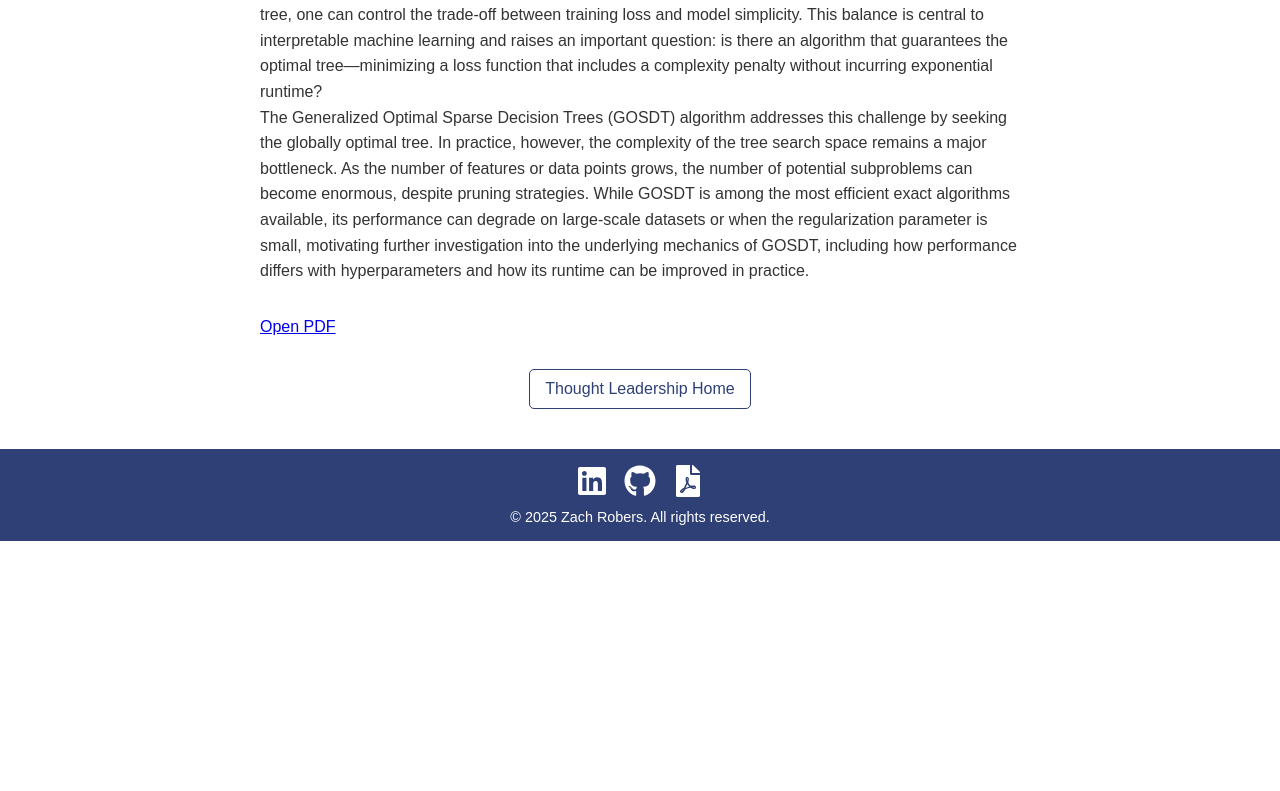
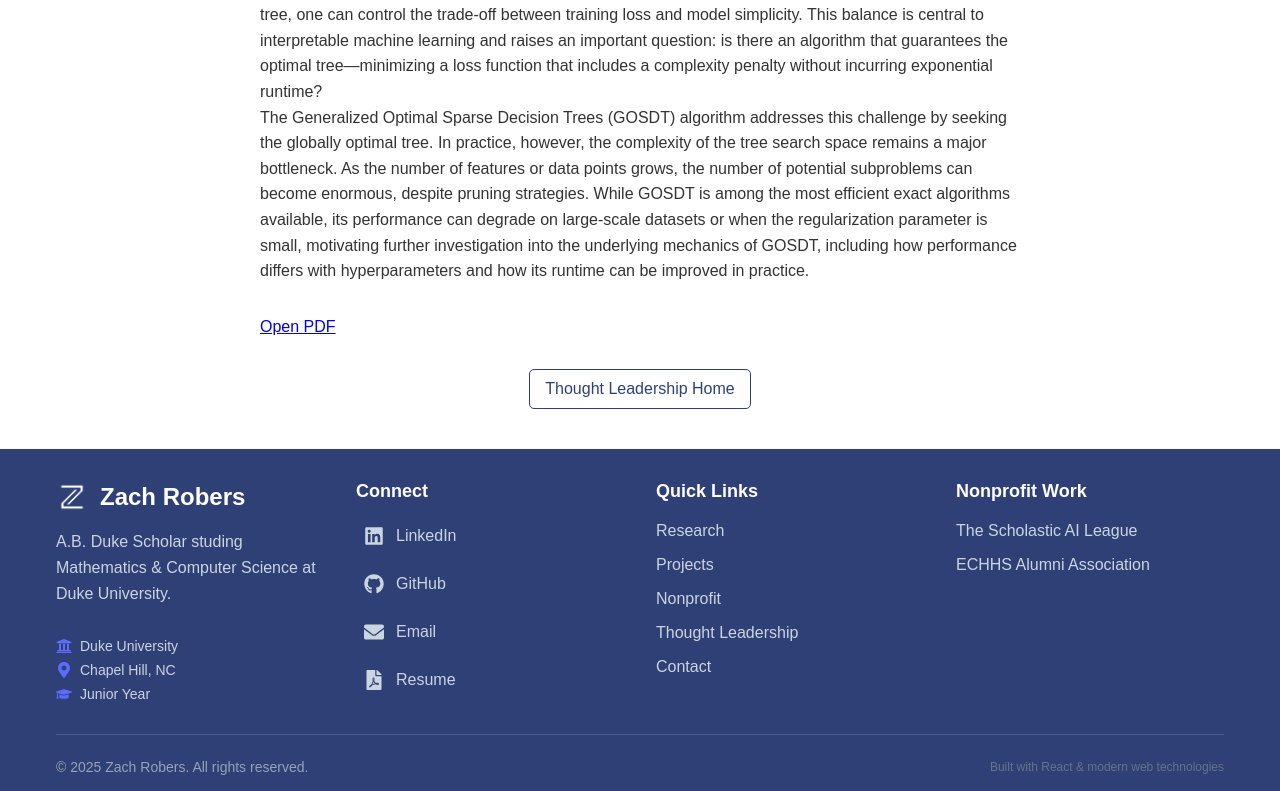
Before and after one commit to zrobers/personal-website, a React (Create React App) app: page /thought-leadership/gosdt-efficiency in a window 1280 px wide. Shown: the part 1198-1989 px from the top of the page. Before the commit the page ends 1739 px from the top, so only its background shows below. Built offline with nearby package versions, Linux system fonts and the light colour scheme.

Commit message:
more robust footer

```diff
--- a/src/components/Footer.js
+++ b/src/components/Footer.js
@@ -1,43 +1,132 @@
 import React from 'react';
-import { FaLinkedin, FaGithub, FaFilePdf } from 'react-icons/fa';
+import { FaLinkedin, FaGithub, FaFilePdf, FaEnvelope, FaMapMarkerAlt, FaGraduationCap, FaUniversity } from 'react-icons/fa';
 
 const Footer = () => {
   const currentYear = new Date().getFullYear();
 
   return (
     <footer style={styles.footer}>
-      <div style={styles.iconContainer}>
+      <div style={styles.container}>
+        {/* Main Footer Content */}
+        <div style={styles.footerContent}>
+
+          {/* About Section */}
+          <div style={styles.footerSection}>
+            <div style={styles.logoContainer}>
+              <img src="/Z_logo.png" alt="Zach Robers" style={styles.logo} />
+              <h3 style={styles.footerTitle}>Zach Robers</h3>
+            </div>
+            <p style={styles.footerDescription}>
+              A.B. Duke Scholar studing Mathematics & Computer Science at Duke University.
+            </p>
+            <div style={styles.contactInfo}>
+              <div style={styles.contactItem}>
+                <FaUniversity style={styles.contactIcon} />
+                <span>Duke University</span>
+              </div>
+              <div style={styles.contactItem}>
+                <FaMapMarkerAlt style={styles.contactIcon} />
+                <span>Chapel Hill, NC</span>
+              </div>
+              <div style={styles.contactItem}>
+                <FaGraduationCap style={styles.contactIcon} />
+                <span>Junior Year</span>
+              </div>
+            </div>
+          </div>
+
+          {/* Connect Section */}
+          <div style={styles.footerSection}>
+            <h4 style={styles.footerSubtitle}>Connect</h4>
+            <div style={styles.socialLinks}>
               <a
                 href="https://www.linkedin.com/in/zach-robers-0579b7236/"
                 target="_blank"
                 rel="noopener noreferrer"
-          style={styles.link}
+                style={styles.socialLink}
                 aria-label="LinkedIn Profile"
               >
-          <FaLinkedin size={32} />
+                <FaLinkedin size={20} />
+                <span>LinkedIn</span>
               </a>
               <a
                 href="https://github.com/zrobers"
                 target="_blank"
                 rel="noopener noreferrer"
-          style={styles.link}
+                style={styles.socialLink}
                 aria-label="GitHub Profile"
               >
-          <FaGithub size={32} />
+                <FaGithub size={20} />
+                <span>GitHub</span>
+              </a>
+              <a
+                href="mailto:zachary.robers@duke.edu"
+                style={styles.socialLink}
+                aria-label="Email Zach"
+              >
+                <FaEnvelope size={20} />
+                <span>Email</span>
               </a>
               <a
                 href="/robers_zach_resume.pdf"
                 target="_blank"
                 rel="noopener noreferrer"
-          style={styles.link}
+                style={styles.socialLink}
                 aria-label="Download Resume"
               >
-          <FaFilePdf size={32} />
+                <FaFilePdf size={20} />
+                <span>Resume</span>
               </a>
             </div>
+          </div>
+
+          {/* Quick Links Section */}
+          <div style={styles.footerSection}>
+            <h4 style={styles.footerSubtitle}>Quick Links</h4>
+            <div style={styles.footerLinks}>
+              <a href="/research" style={styles.footerLink}>Research</a>
+              <a href="/projects" style={styles.footerLink}>Projects</a>
+              <a href="/nonprofit" style={styles.footerLink}>Nonprofit</a>
+              <a href="/thought-leadership" style={styles.footerLink}>Thought Leadership</a>
+              <a href="/contact" style={styles.footerLink}>Contact</a>
+            </div>
+          </div>
+
+          {/* Nonprofit Section */}
+          <div style={styles.footerSection}>
+            <h4 style={styles.footerSubtitle}>Nonprofit Work</h4>
+            <div style={styles.footerLinks}>
+              <a
+                href="https://www.sailea.org"
+                target="_blank"
+                rel="noopener noreferrer"
+                style={styles.footerLink}
+              >
+                The Scholastic AI League
+              </a>
+              <a
+                href="https://www.echhsalumni.org"
+                target="_blank"
+                rel="noopener noreferrer"
+                style={styles.footerLink}
+              >
+                ECHHS Alumni Association
+              </a>
+            </div>
+          </div>
+
+        </div>
+
+        {/* Footer Bottom */}
+        <div style={styles.footerBottom}>
           <p style={styles.copyright}>
             &copy; {currentYear} Zach Robers. All rights reserved.
           </p>
+          <div style={styles.footerBottomLinks}>
+            <span style={styles.footerNote}>Built with React & modern web technologies</span>
+          </div>
+        </div>
+      </div>
     </footer>
   );
 };
@@ -46,28 +135,134 @@ const styles = {
   footer: {
     backgroundColor: '#2e4075',
     color: 'white',
-    textAlign: 'center',
-    padding: '1rem 0',
+    padding: '2rem 0 1rem',
     position: 'relative',
     bottom: 0,
     width: '100%',
     fontFamily: "'Poppins', sans-serif",
   },
-  iconContainer: {
+  container: {
+    maxWidth: '1200px',
+    margin: '0 auto',
+    padding: '0 1rem',
+  },
+  footerContent: {
+    display: 'grid',
+    gridTemplateColumns: 'repeat(auto-fit, minmax(250px, 1fr))',
+    gap: '2rem',
+    marginBottom: '2rem',
+  },
+  footerSection: {
     display: 'flex',
-    justifyContent: 'center',
+    flexDirection: 'column',
+  },
+  logoContainer: {
+    display: 'flex',
+    alignItems: 'center',
+    gap: '0.75rem',
+    marginBottom: '1rem',
+  },
+  logo: {
+    height: '32px',
+    width: 'auto',
+  },
+  footerTitle: {
+    fontSize: '1.5rem',
+    fontWeight: '600',
+    margin: 0,
+    color: '#ffffff',
+  },
+  footerSubtitle: {
+    fontSize: '1.125rem',
+    fontWeight: '600',
+    marginBottom: '1rem',
+    color: '#ffffff',
+  },
+  footerDescription: {
+    color: '#cbd5e1',
+    lineHeight: '1.6',
+    marginBottom: '1rem',
+  },
+  contactInfo: {
+    display: 'flex',
+    flexDirection: 'column',
+    gap: '0.5rem',
+    marginTop: '1rem',
+  },
+  contactItem: {
+    display: 'flex',
+    alignItems: 'center',
+    gap: '0.5rem',
+    color: '#cbd5e1',
+    fontSize: '0.875rem',
+  },
+  contactIcon: {
+    color: '#5b6bff',
+    fontSize: '1rem',
+  },
+  socialLinks: {
+    display: 'flex',
+    flexDirection: 'column',
+    gap: '0.75rem',
+  },
+  socialLink: {
+    display: 'flex',
+    alignItems: 'center',
+    gap: '0.75rem',
+    color: '#cbd5e1',
+    textDecoration: 'none',
+    padding: '0.5rem',
+    borderRadius: '0.5rem',
+    transition: 'all 0.3s ease',
+    fontWeight: '500',
+  },
+  footerLinks: {
+    display: 'flex',
+    flexDirection: 'column',
+    gap: '0.5rem',
+  },
+  footerLink: {
+    color: '#cbd5e1',
+    textDecoration: 'none',
+    padding: '0.25rem 0',
+    transition: 'all 0.3s ease',
+    fontWeight: '500',
+  },
+  footerBottom: {
+    borderTop: '1px solid rgba(203, 213, 225, 0.2)',
+    paddingTop: '1.5rem',
+    display: 'flex',
+    justifyContent: 'space-between',
+    alignItems: 'center',
+    flexWrap: 'wrap',
     gap: '1rem',
-    marginBottom: '0.5rem',
-  },
-  link: {
-    color: 'white',
-    transition: 'color 0.3s',
-    textDecoration: 'none',
   },
   copyright: {
     margin: 0,
-    fontSize: '0.9rem',
+    fontSize: '0.875rem',
     fontWeight: '300',
+    color: '#94a3b8',
+  },
+  footerBottomLinks: {
+    display: 'flex',
+    alignItems: 'center',
+    gap: '1rem',
+    flexWrap: 'wrap',
+  },
+  footerBottomLink: {
+    color: '#cbd5e1',
+    textDecoration: 'none',
+    fontSize: '0.875rem',
+    transition: 'color 0.3s ease',
+  },
+  footerDivider: {
+    color: '#64748b',
+    fontSize: '0.75rem',
+  },
+  footerNote: {
+    color: '#64748b',
+    fontSize: '0.75rem',
+    margin: 0,
   },
 };
 
```
Also changed, not shown: 1 other file (tests, documents, lock files or other folders). Lines whose indentation alone changed are shown as unchanged.
